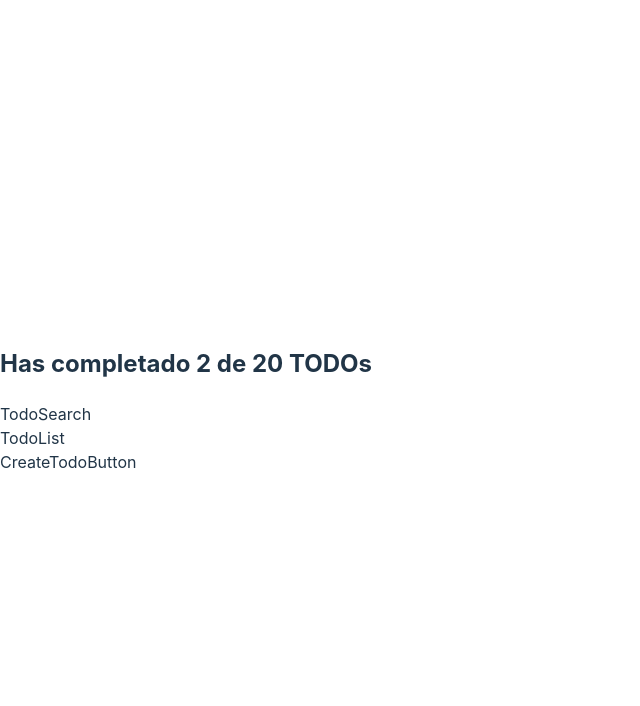
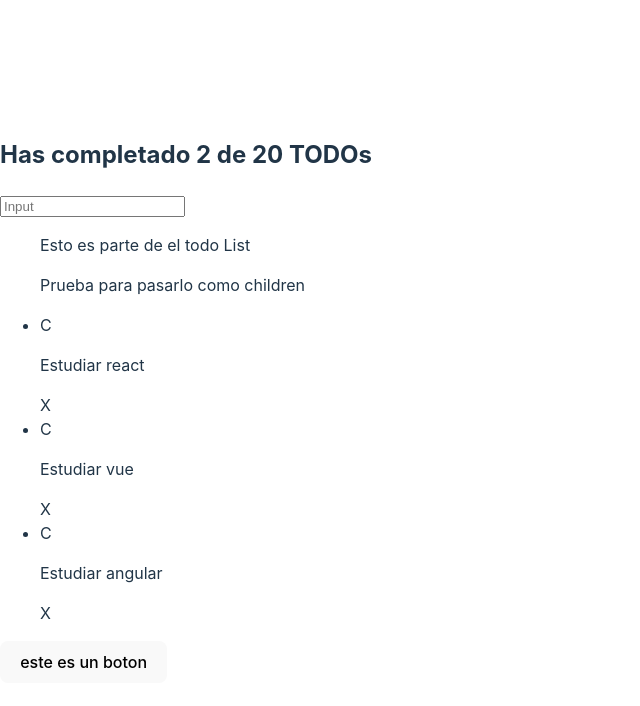
Before and after one commit to danieldrako/todo-machine, a React (Vite) app: page / in a window 1280 px wide. Shown: the top 706 px of the page, without its empty margins (0-640 px from the left). Built offline with nearby package versions, Linux system fonts and the light colour scheme.

Commit message:
after components and elements props and attributes

```diff
--- a/src/App.jsx
+++ b/src/App.jsx
@@ -20,6 +20,8 @@ function App() {
       <TodoCounter />
       <TodoSearch />
       <TodoList>
+        <p>Esto es parte de el todo List</p>
+        <p>Prueba para pasarlo como children</p>
         {todos.map(todo =>(
           <TodoItem key={todo.text} text={todo.text} />
         ))}
--- a/src/components/CreateTodoButton.jsx
+++ b/src/components/CreateTodoButton.jsx
@@ -2,7 +2,7 @@ import React from 'react'
 
 const CreateTodoButton = () => {
   return (
-    <div>CreateTodoButton</div>
+    <button>este es un boton</button>
   )
 }
 
--- a/src/components/TodoItem.jsx
+++ b/src/components/TodoItem.jsx
@@ -1,8 +1,13 @@
 import React from 'react'
 
-const TodoItem = () => {
+const TodoItem = (props) => {
   return (
-    <div>TodoItem</div>
+    <li>
+        <span>C</span>
+        <p>{props.text}</p>
+        <span>X</span>
+    </li>
+
   )
 }
 
--- a/src/components/TodoList.jsx
+++ b/src/components/TodoList.jsx
@@ -1,8 +1,12 @@
 import React from 'react'
 
-const TodoList = () => {
+const TodoList = (props) => {
   return (
-    <div>TodoList</div>
+    <section>
+        <ul>
+            {props.children}
+        </ul>
+    </section>
   )
 }
 
--- a/src/components/TodoSearch.jsx
+++ b/src/components/TodoSearch.jsx
@@ -2,7 +2,7 @@ import React from 'react'
 
 const TodoSearch = () => {
   return (
-    <div>TodoSearch</div>
+    <input placeholder="Input" />
   )
 }
 
```
